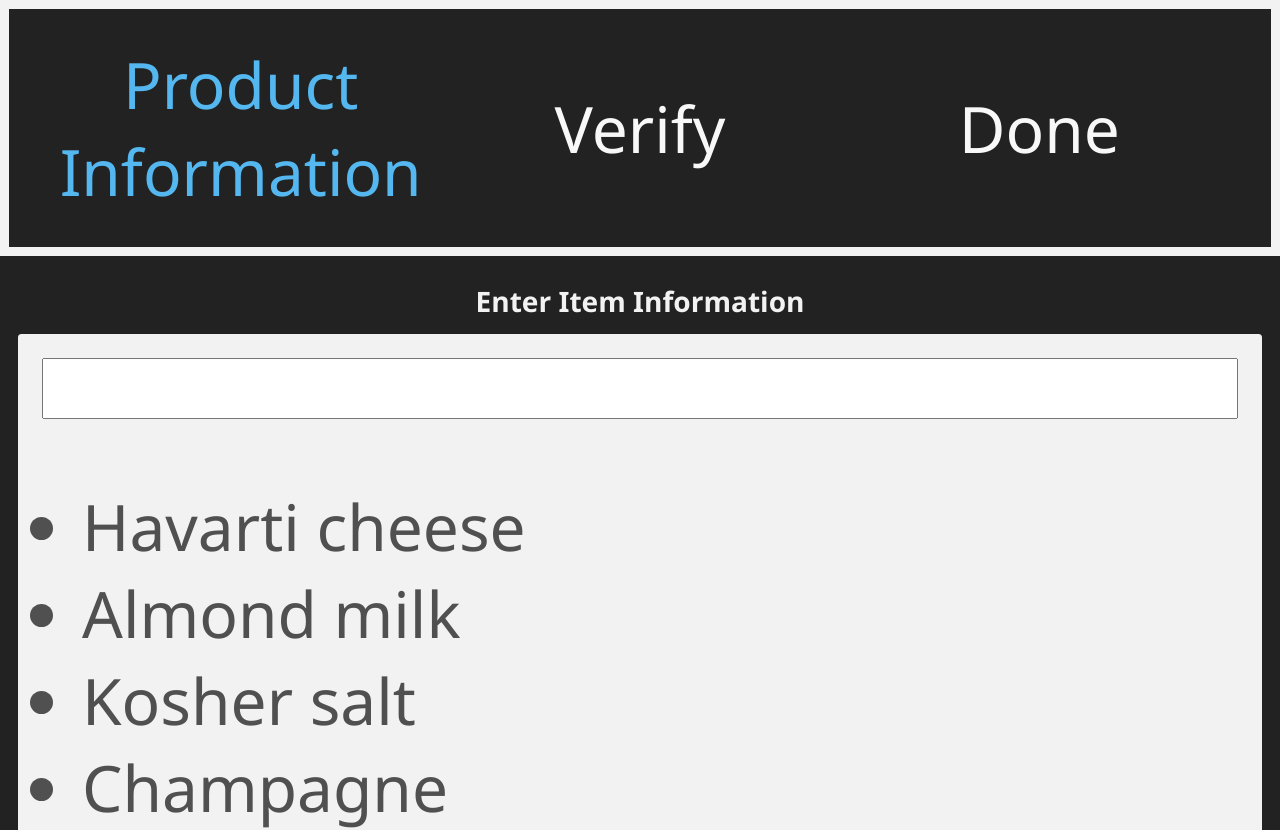
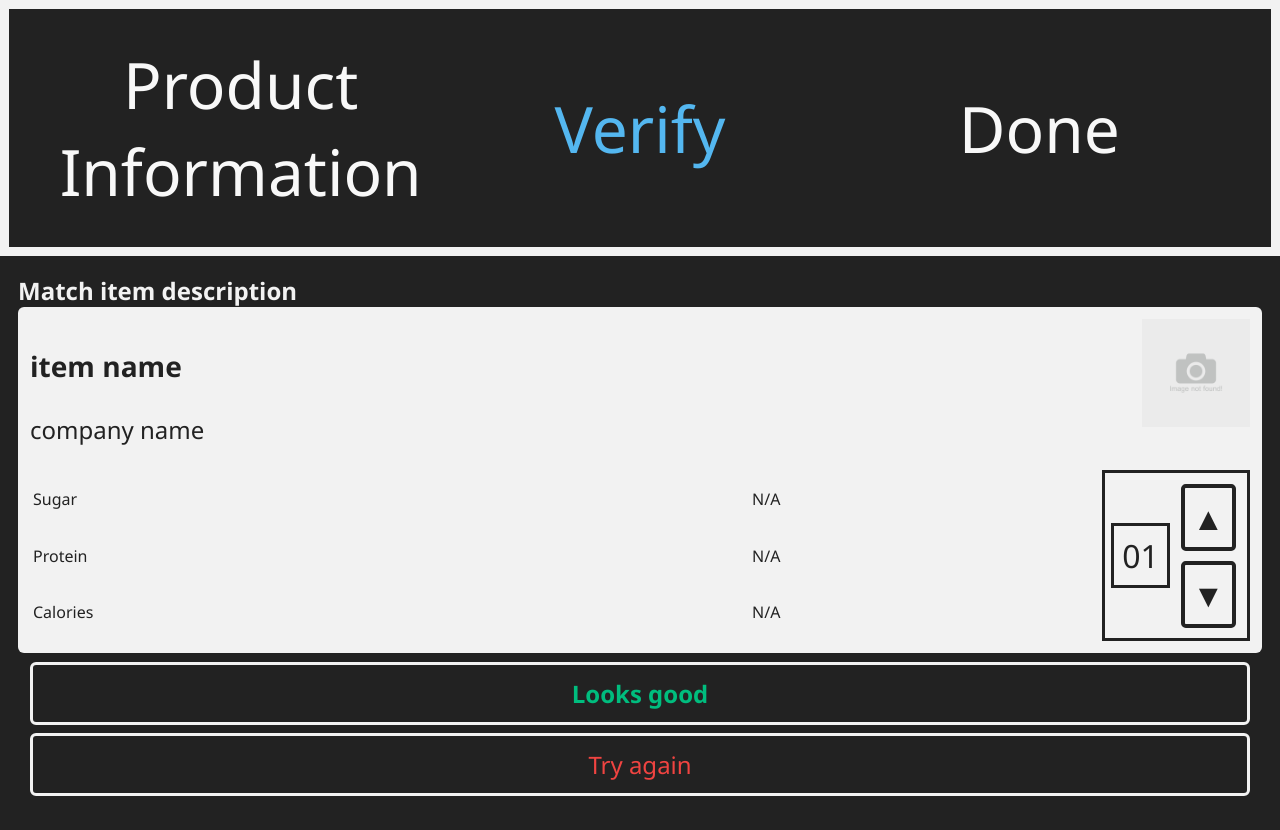
Before and after one commit to sgunkel/Pantry, a Vue app in the folder frontend/pantry-ui/: page /addEditItem in a window 1280 px wide. Shown: the top 830 px of the page. Built offline with nearby package versions, Linux system fonts and the light colour scheme.

Commit message:
Add item confirmation view

```diff
--- a/frontend/pantry-ui/src/assets/main.css
+++ b/frontend/pantry-ui/src/assets/main.css
@@ -53,6 +53,7 @@ a,
   --color-blue-on-dark: #54B7F0;
   --color-blue-on-light: #4FF0D9;
   --color-green: #00bd7e;
+  --color-red: #F04441;
 
   --primary-color: var(--color-green);
   --secondary-color: var(--color-blue-on-dark);
@@ -63,12 +64,8 @@ a,
 
   --important-small-font-size: 5vw;
 
-  /* figure this out later - we will definitely use them */
-/*
-  --success-color:
-  --warning-color:
-  --danger-color:
-*/
+  --success-color: var(--color-green);
+  --warning-color: var(--color-red);
 }
 
 body {
@@ -90,14 +87,3 @@ html, body {
     height: inherit;
     width: inherit;
 }
-
-/* Common functionalities exposed globally - remove these as we want to move away from them... */
-.flex-horizontally {
-  display: flex;
-  flex-direction: column;
-}
-
-.flex-vertically {
-  display: flex;
-  flex-direction: row;
-}
--- /dev/null
+++ b/frontend/pantry-ui/src/components/pageAddEditItem/QuantityEntry.vue
@@ -0,0 +1,75 @@
+<script>
+export default {
+    data() {
+        return {
+            quantity: 1,
+        }
+    },
+    methods: {
+        plusOne() {
+            if (this.quantity < 99) {
+                this.quantity += 1
+            }
+        },
+        minusOne() {
+            if (this.quantity > 1) {
+                this.quantity -= 1
+            }
+        }
+    }
+}
+</script>
+
+<template>
+    <div class="qe-background">
+        <div class="qe-quantity-status">
+            {{ (this.quantity < 10) ? `0${this.quantity}` : this.quantity }}
+        </div>
+        <div class="qe-control-btn-layout">
+            <div
+              class="qe-control-btn"
+              @click="plusOne">
+                &#x25B2;
+            </div>
+            <div
+              class="qe-control-btn"
+              @click="minusOne">
+                &#x25BC;
+            </div>
+        </div>
+    </div>
+</template>
+
+<style>
+.qe-background {
+    padding: 0.25em;
+    border: 0.15em solid var(--background-color);
+    display: flex;
+    flex-direction: row;
+    justify-content: space-between;
+    align-items: center;
+}
+
+.qe-quantity-status {
+    border: 0.1em solid var(--background-color);
+    color: var(--background-color);
+    padding: 0.25em;
+    text-align: center;
+    font-size: 2rem;
+}
+
+.qe-control-btn-layout {
+    display: flex;
+    flex-direction: column;
+    margin-left: 0.25em;
+}
+
+.qe-control-btn {
+    font-size: 2rem;
+    color: var(--background-color);
+    padding: 0.25em;
+    border: 0.15em solid var(--background-color);
+    border-radius: 0.15em;
+    margin: 0.15em;
+}
+</style>
--- /dev/null
+++ b/frontend/pantry-ui/src/components/pageAddEditItem/ViewComfirmItem.vue
@@ -0,0 +1,142 @@
+<script>
+import QuantityEntry from "../../components/pageAddEditItem/QuantityEntry.vue"
+
+export default {
+    props: [
+        'itemData',
+    ],
+    components: {
+        QuantityEntry,
+    },
+    emits: [
+        'cancelBtnPressed',
+        'confirmationBtnPressed',
+    ],
+    data() {
+        return {
+            itemName: 'item name',
+            companyName: 'company name',
+            imageUrl: '',
+            imageAltText: '',
+            nutritionalData: {
+                'Sugar': 'N/A',
+                'Protein': 'N/A',
+                'Calories': 'N/A',
+            }
+        }
+    },
+    mounted() {
+        this.imageUrl = ((this.itemData.photo && this.itemData.photo.thumb) || '../../assets/default-image.png')
+        this.itemName = this.imageAltText = (this.itemData.nix_item_name || 'item name')
+        this.companyName = (this.itemData.nix_brand_name || 'company name')
+
+        // implement the nutritional values later
+    },
+}
+</script>
+
+<template>
+    <div class="vci-background">
+        <h4>Match item description</h4>
+        <div class="vci-item-info">
+            <div class="vci-title-and-image-panel">
+                <div class="vci-title-text">
+                    <h3>{{ this.itemName }}</h3>
+                    <p>{{ this.companyName }}</p>
+                </div>
+                <img src="../../assets/default-image.png" alt="Image not available">
+            </div>
+            <div class="vci-nutritional-and-quantity">
+                <table>
+                    <tr v-for="value, name in this.nutritionalData">
+                        <td>{{ name }}</td>
+                        <td>{{ value }}</td>
+                    </tr>
+                </table>
+                <QuantityEntry></QuantityEntry>
+            </div>
+        </div>
+
+        <div
+          class="vci-btn confirmation-btn"
+          @click="$emit('confirmationBtnPressed')">
+            Looks good
+        </div>
+        <div
+          class="vci-btn cancel-btn"
+          @click="$emit('cancelBtnPressed')">
+            Try again
+        </div>
+    </div>
+</template>
+
+<style>
+.vci-background {
+    height: 100%;
+    padding: 0.75em;
+    display: flex;
+    flex-direction: column;
+    justify-content: space-between;
+    color: var(--foreground-color);
+}
+
+.vci-background > h4 {
+    margin: 0;
+}
+
+.vci-item-info {
+    background-color: var(--foreground-color);
+    padding: 0.5em;
+    border-radius: 0.25em;
+    flex: 1;
+}
+
+.vci-title-text {
+    overflow: auto;
+    flex: 1;
+}
+
+.vci-title-text > h3, p {
+    color: var(--background-color);
+}
+
+.vci-title-and-image-panel {
+    display: flex;
+    flex-direction: row;
+}
+
+.vci-title-and-image-panel > img {
+    height: 100%;
+    width: 4.5em;
+}
+
+.vci-nutritional-and-quantity {
+    width: 100%;
+    display: flex;
+    flex-direction: row;
+}
+
+.vci-nutritional-and-quantity > table {
+    color: var(--background-color);
+    flex: 1;
+    font-size: 1rem;
+}
+
+.vci-btn {
+    margin: 0.35em 0.5em 0;
+    padding: 0.5em;
+    color: var(--foreground-color);
+    border: 0.15em solid var(--foreground-color);
+    border-radius: 0.25em;
+    text-align: center;
+}
+
+.confirmation-btn {
+    color: var(--success-color);
+    font-weight: bold;
+}
+
+.cancel-btn {
+    color: var(--warning-color);
+}
+</style>
--- a/frontend/pantry-ui/src/views/AddEditItem.vue
+++ b/frontend/pantry-ui/src/views/AddEditItem.vue
@@ -1,11 +1,13 @@
 <script>
 import ProgressHeader from "../components/interactive/ProgressHeader.vue"
 import ViewEnterItem from "../components/pageAddEditItem/ViewEnterItem.vue"
+import ViewConfirmItem from "../components/pageAddEditItem/ViewComfirmItem.vue"
 
 export default {
     components: {
         ProgressHeader,
         ViewEnterItem,
+        ViewConfirmItem,
     },
     data() {
         return {
@@ -21,7 +23,9 @@ export default {
         }
     },
     mounted() {
-        this.meta.currentPage = this.meta.pages[0]
+        // this.meta.currentPage = this.meta.pages[0]
+
+        this.meta.currentPage = this.meta.pages[1]
 
         // demo - change functionality to be handled by a simple button..
         // this.meta.pagesComplete.push(this.meta.pages[0])
@@ -43,11 +47,19 @@ export default {
             :pagesComplete="meta.pagesComplete">
         </ProgressHeader>
 
-        <!-- just for now - we'll add the other slides and logic for them later -->
-         <!-- <div class="aei-view-background"> -->
-            <ViewEnterItem>
-            </ViewEnterItem>
-        <!-- </div> -->
+        <ViewEnterItem
+          v-if="this.meta.currentPage === this.meta.pages[0]">
+        </ViewEnterItem>
+        <ViewConfirmItem
+          v-else-if="this.meta.currentPage === this.meta.pages[1]"
+          :itemData="{}">
+        </ViewConfirmItem>
+        <div
+          v-else
+          class="aei-something-went-wrong">
+            <h2>Something went wrong</h2>
+            <p>Try refreshing the browser to fix the issue</p>
+        </div>
     </div>
 </template>
 
@@ -59,4 +71,9 @@ export default {
     margin: 0;
 }
 
+.aei-something-went-wrong {
+    color: var(--foreground-color);
+    padding: 0.5em;
+}
+
 </style>
```
Also changed, not shown: frontend/pantry-ui/src/assets/default-image.png (added).
